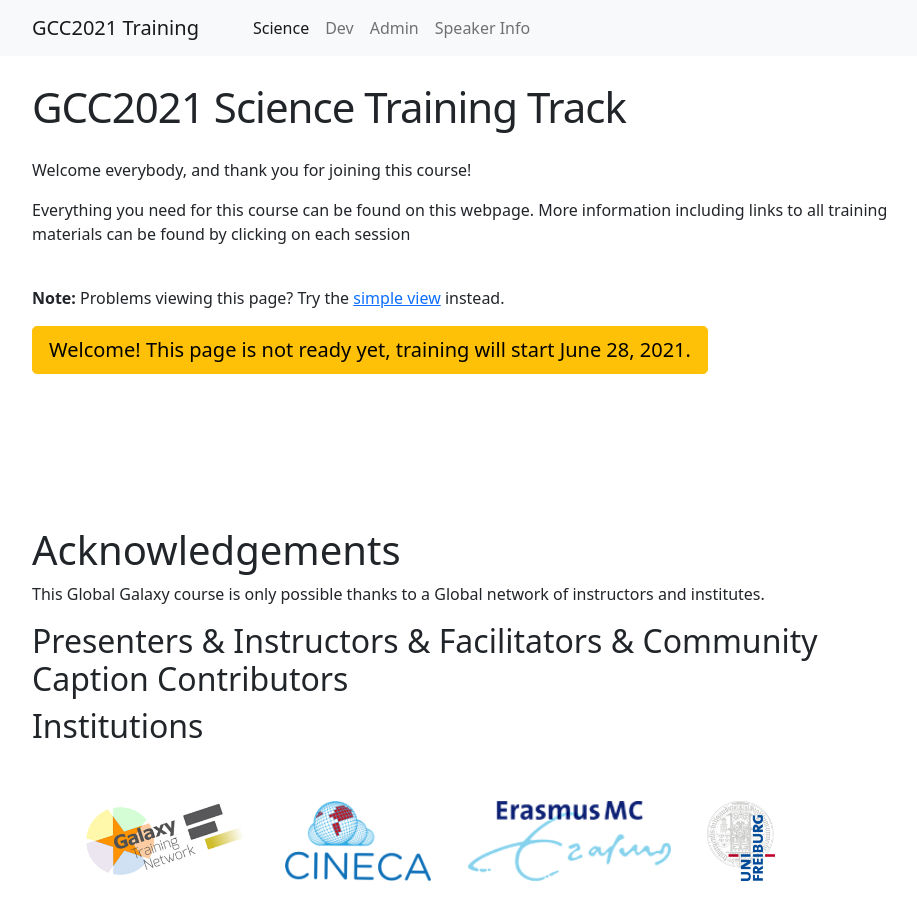
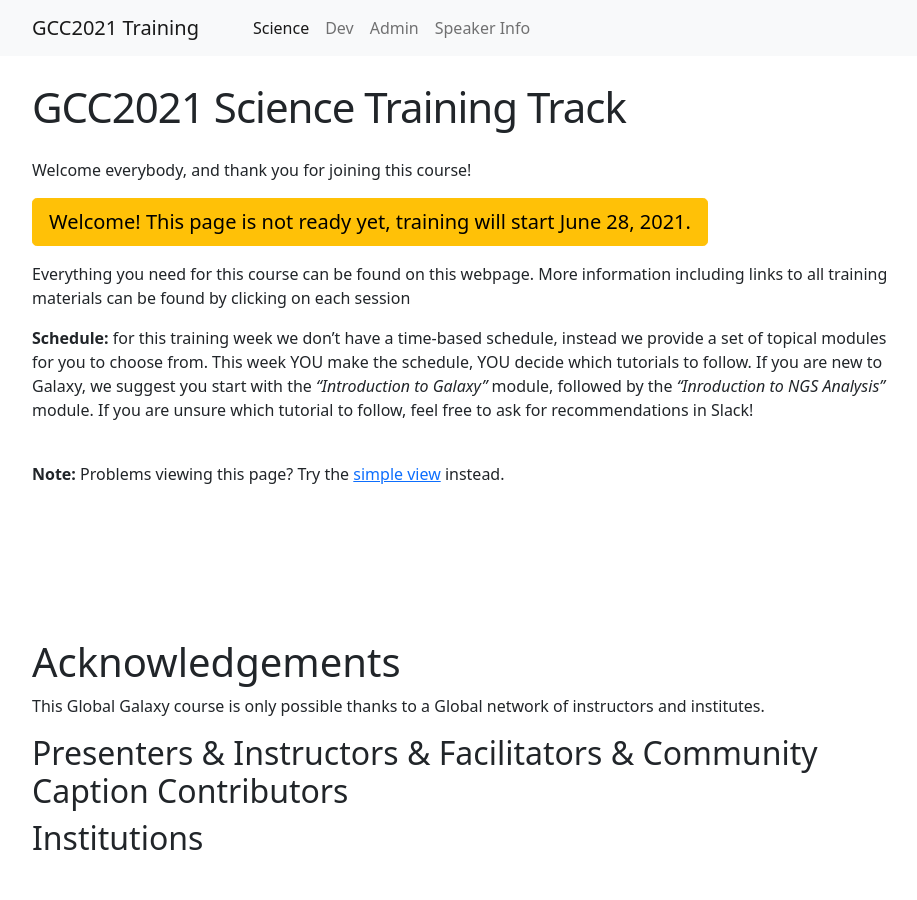
Before and after one commit to shiltemann/gcc2021-training, a Jekyll site: the page built from science-track.md, in a window 1280 px wide and 900 px high. Shown: the whole window, without its empty margins (168-1085 px from the left). Built offline with Jekyll 4.4.1, drawn with Linux system fonts in a browser that asks for light colours.

Commit message:
add note about schedule

```diff
--- a/science-track.md
+++ b/science-track.md
@@ -6,14 +6,17 @@
 
 Welcome everybody, and thank you for joining this course!
 
+<a href="{{site.baseurl}}/workshop"><button type="button" class="btn btn-warning btn-lg">Welcome! This page is not ready yet, training will start June 28, 2021.</button></a>
+
 Everything you need for this course can be found on this webpage. More information including
 links to all training materials can be found by clicking on each session
 
+
+**Schedule:** for this training week we don't have a time-based schedule, instead we provide a set of topical modules for you to choose from. This week YOU make the schedule, YOU decide which tutorials to follow. If you are new to Galaxy, we suggest you start with the *"Introduction to Galaxy"* module, followed by the *"Inroduction to NGS Analysis"* module. If you are unsure which tutorial to follow, feel free to ask for recommendations in Slack!
+
+
 <br/>
 **Note:** Problems viewing this page? Try the [simple view]({{site.baseurl}}/science-simpleview) instead.
-
-
-<a href="{{site.baseurl}}/workshop"><button type="button" class="btn btn-warning btn-lg">Welcome! This page is not ready yet, training will start June 28, 2021.</button></a>
 
 
 
--- a/training_sessions_science.yaml
+++ b/training_sessions_science.yaml
@@ -98,7 +98,7 @@
 
 
 galaxyintro:
-  title: "Introduction to Galaxy and NGS analysis"
+  title: "Introduction to Galaxy"
   description: "Today we start by introducing the Galaxy Platform, and show you how to analyze your NGS data using Galaxy. Today we have a mixture of lecutres, demos, and hands-on tutorials."
   sessions:
 
```
